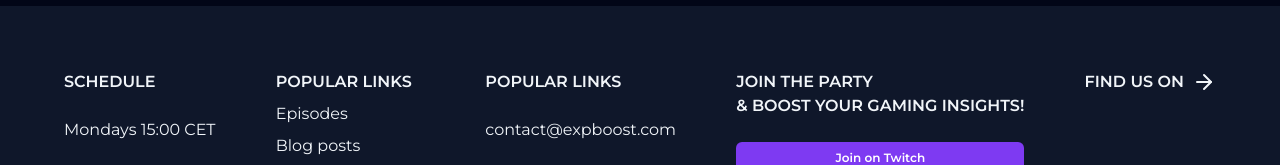
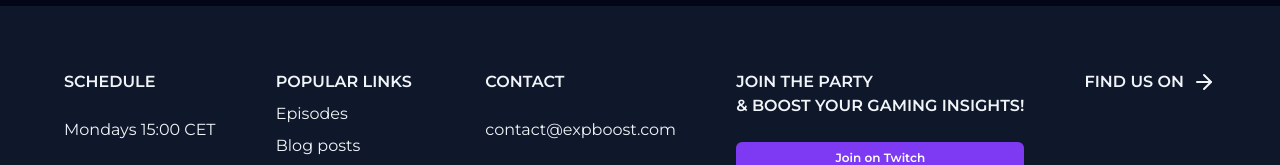
Before and after one commit to DaMexicanJustice/expboost-next, a Next.js app: page / in a window 1280 px wide. Shown: the part 5162-5327 px from the top of the page. Built offline with nearby package versions, Linux system fonts and the light colour scheme.

Commit message:
changed wrong text

```diff
--- a/app/components/footer.tsx
+++ b/app/components/footer.tsx
@@ -36,7 +36,7 @@ export default function Footer() {
       </div>
 
       <div className="flex flex-col gap-6 justify-start items-start">
-        <h2 className="font-semibold uppercase">Popular links</h2>
+        <h2 className="font-semibold uppercase">Contact</h2>
         <p>contact@expboost.com</p>
         <p>Alternatively</p>
         <StandardButton text="Contact Form" />
```
